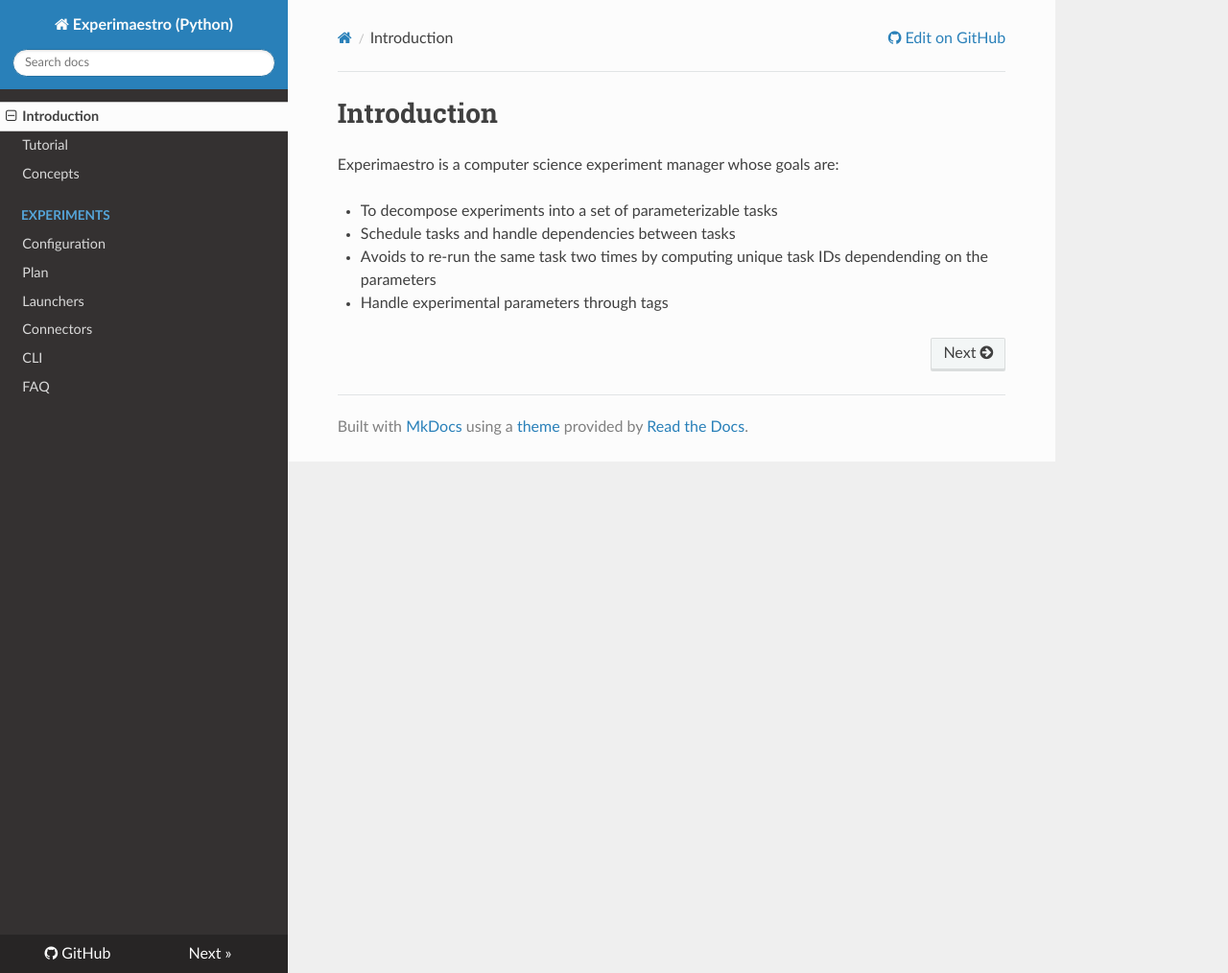
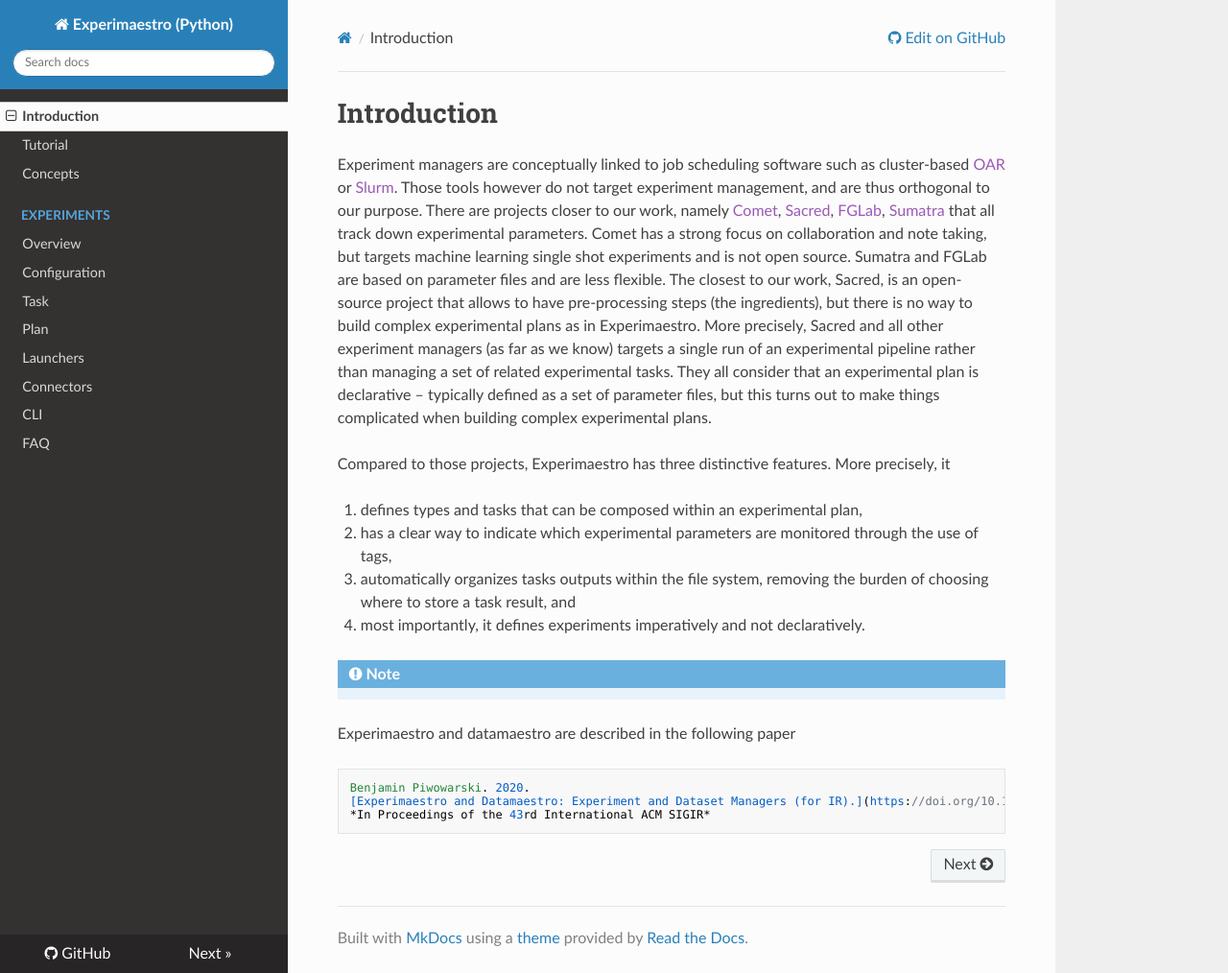
Before and after one commit to experimaestro/experimaestro-python, an MkDocs documentation site: the page built from docs/index.md, in a window 1280 px wide and 1014 px high. Shown: the whole window at 96% size. Built offline with MkDocs 1.6.1, drawn with Linux system fonts in a browser that asks for light colours; nearby versions of some CDN libraries.

```diff
--- a/docs/index.md
+++ b/docs/index.md
@@ -1,8 +1,41 @@
 # Introduction
 
-Experimaestro is a computer science experiment manager whose goals are:
+Experiment managers are conceptually linked to job scheduling software
+such as cluster-based [OAR]() or [Slurm](). Those tools however do
+not target experiment management, and are thus orthogonal to our
+purpose. There are projects closer to our work, namely [Comet](),
+[Sacred](), [FGLab](), [Sumatra]() that all track down
+experimental parameters. Comet has a strong focus on collaboration and
+note taking, but targets machine learning single shot experiments and is
+not open source. Sumatra and FGLab are based on parameter files and are
+less flexible. The closest to our work, Sacred, is an open-source
+project that allows to have pre-processing steps (the ingredients), but
+there is no way to build complex experimental plans as in Experimaestro.
+More precisely, Sacred and all other experiment managers (as far as we
+know) targets a single run of an experimental pipeline rather than
+managing a set of related experimental tasks. They all consider that an
+experimental plan is declarative – typically defined as a set of
+parameter files, but this turns out to make things complicated when
+building complex experimental plans.
 
-* To decompose experiments into a set of parameterizable tasks
-* Schedule tasks and handle dependencies between tasks
-* Avoids to re-run the same task two times by computing unique task IDs dependending on the parameters
-* Handle experimental parameters through tags
+Compared to those projects, Experimaestro has three distinctive
+features. More precisely, it
+
+1. defines types and tasks that can be
+   composed within an experimental plan,
+
+1. has a clear way to indicate
+   which experimental parameters are monitored through the use of tags,
+
+1. automatically organizes tasks outputs within the file system, removing
+   the burden of choosing where to store a task result, and
+
+1. most
+   importantly, it defines experiments imperatively and not declaratively.
+
+!!! note
+Experimaestro and datamaestro are described in the following paper
+
+    Benjamin Piwowarski. 2020.
+    [Experimaestro and Datamaestro: Experiment and Dataset Managers (for IR).](https://doi.org/10.1145/3397271.3401410)
+    *In Proceedings of the 43rd International ACM SIGIR*
--- a/mkdocs.yml
+++ b/mkdocs.yml
@@ -6,7 +6,9 @@ nav:
   - Tutorial: tutorial.md
   - Concepts: concepts.md
   - Experiments:
+      - Overview: experiments/overview.md
       - Configuration: experiments/config.md
+      - Task: experiments/task.md
       - Plan: experiments/plan.md
   - Launchers: launchers/index.md
   - Connectors: connectors/index.md
```
Also changed, not shown: docs/experiments/config.md (+4 -65 lines), docs/experiments/overview.md (added, +151 -0 lines), docs/experiments/task.md (added, +82 -0 lines).
